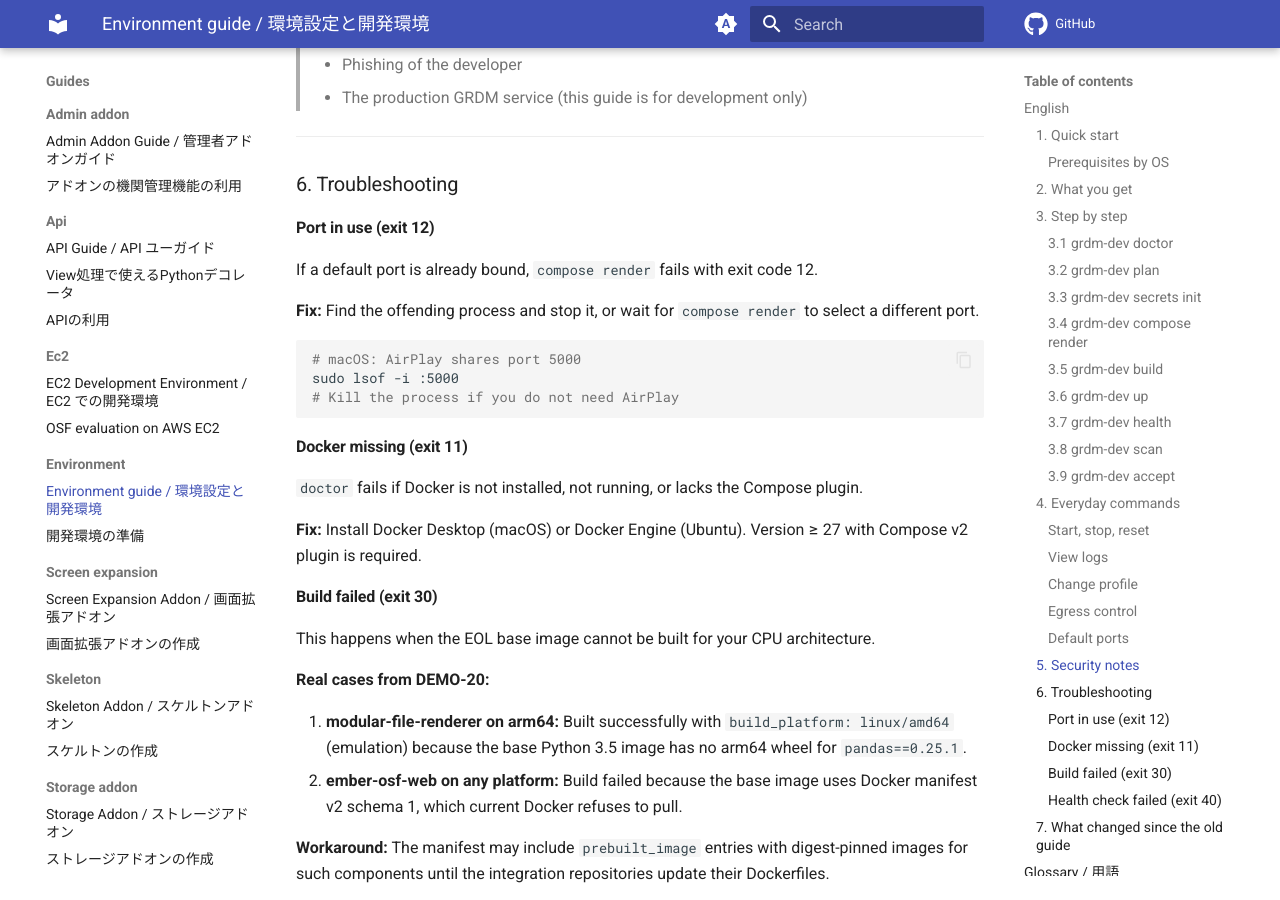
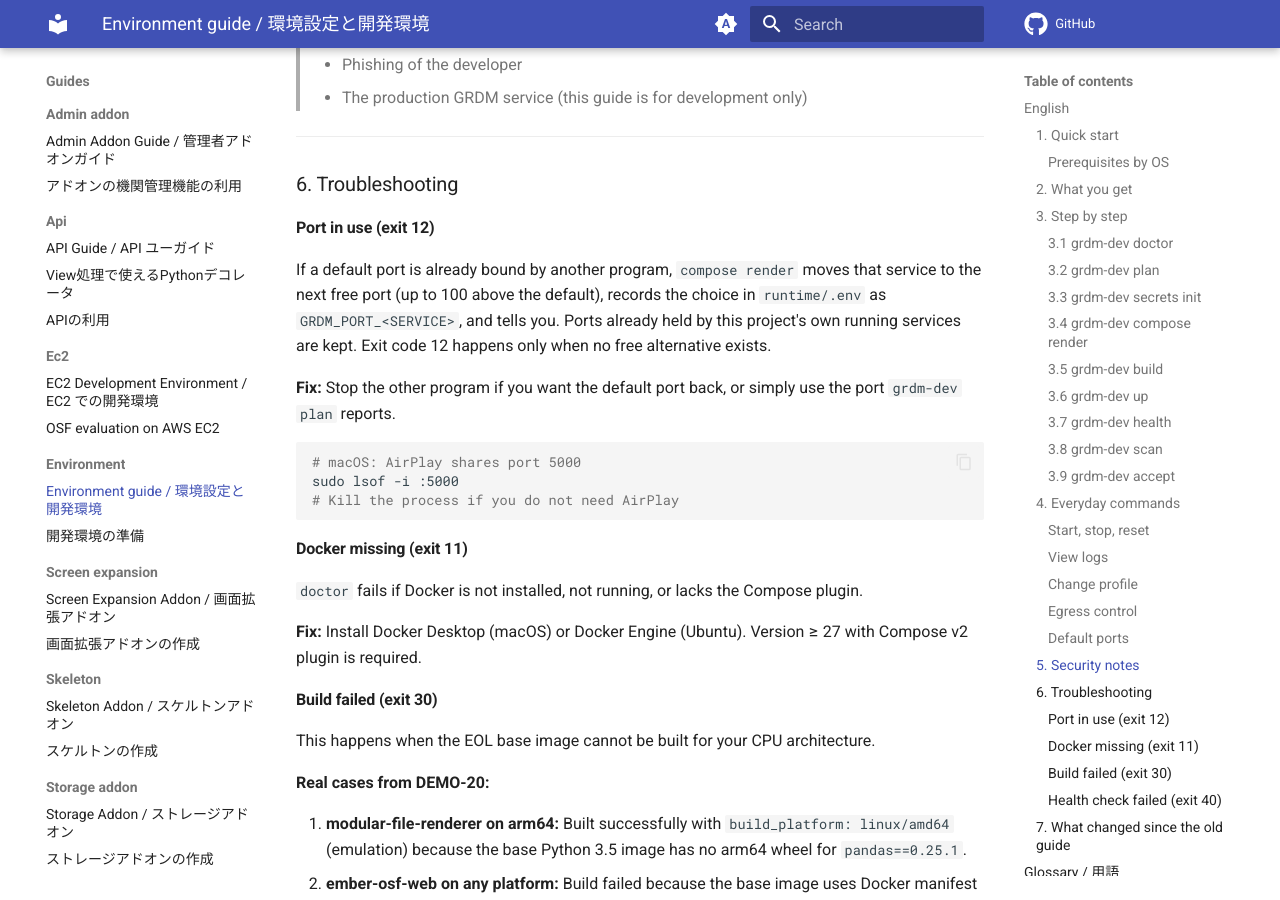
Before and after one commit to RCOSDP/RDM-developer-guide, an MkDocs documentation site: the page built from docs/guides/environment/README.md, in a window 1280 px wide and 900 px high, scrolled down 6360 px. Built offline with MkDocs 1.6.1 and Material for MkDocs 9.7.7, drawn with Linux system fonts in a browser that asks for light colours; a script that is not in the unit is left out; comment, search, counter and statistics services are not loaded; some of the changed text lies outside the part shown.

Commit message:
docs(guides): environment ガイドのポート衝突の説明を実装どおりに直す（自動再割当、12 は代替なしのときのみ。英和）
Co-Authored-By: Claude Fable 5.1 <noreply@anthropic.com>
Claude-Session: https://claude.ai/code/session_01BW1YQju1R8hU1GgE9LhLD4

````diff
--- a/docs/guides/environment/README.md
+++ b/docs/guides/environment/README.md
@@ -277,9 +277,9 @@ The installer implements these controls from milestone M1:
 
 #### Port in use (exit 12)
 
-If a default port is already bound, `compose render` fails with exit code 12.
+If a default port is already bound by another program, `compose render` moves that service to the next free port (up to 100 above the default), records the choice in `runtime/.env` as `GRDM_PORT_<SERVICE>`, and tells you. Ports already held by this project's own running services are kept. Exit code 12 happens only when no free alternative exists.
 
-**Fix:** Find the offending process and stop it, or wait for `compose render` to select a different port.
+**Fix:** Stop the other program if you want the default port back, or simply use the port `grdm-dev plan` reports.
 
 ```bash
 # macOS: AirPlay shares port 5000
@@ -606,9 +606,9 @@ docker compose -f runtime/docker-compose.yml logs -f web api
 
 #### ポート使用中（終了コード 12）
 
-既定ポートがすでに確保されていると、`compose render` は終了コード 12 で失敗します。
+既定ポートを別のプログラムが使っていると、`compose render` はそのサービスを次の空きポート（既定から最大 100 まで）へ移し、`runtime/.env` に `GRDM_PORT_<SERVICE>` として記録して知らせます。このプロジェクト自身が動かしているサービスのポートはそのまま保ちます。終了コード 12 になるのは空きの代替がまったくないときだけです。
 
-**対応:** 隙閉めているプロセスを探して止めるか、`compose render` が別のポートを選ぶのを待ちます。
+**対応:** 既定のポートを使いたければ相手のプログラムを止める。そうでなければ `grdm-dev plan` が示すポートをそのまま使う。
 
 ```bash
 # macOS: AirPlay はポート 5000 を使う
````
